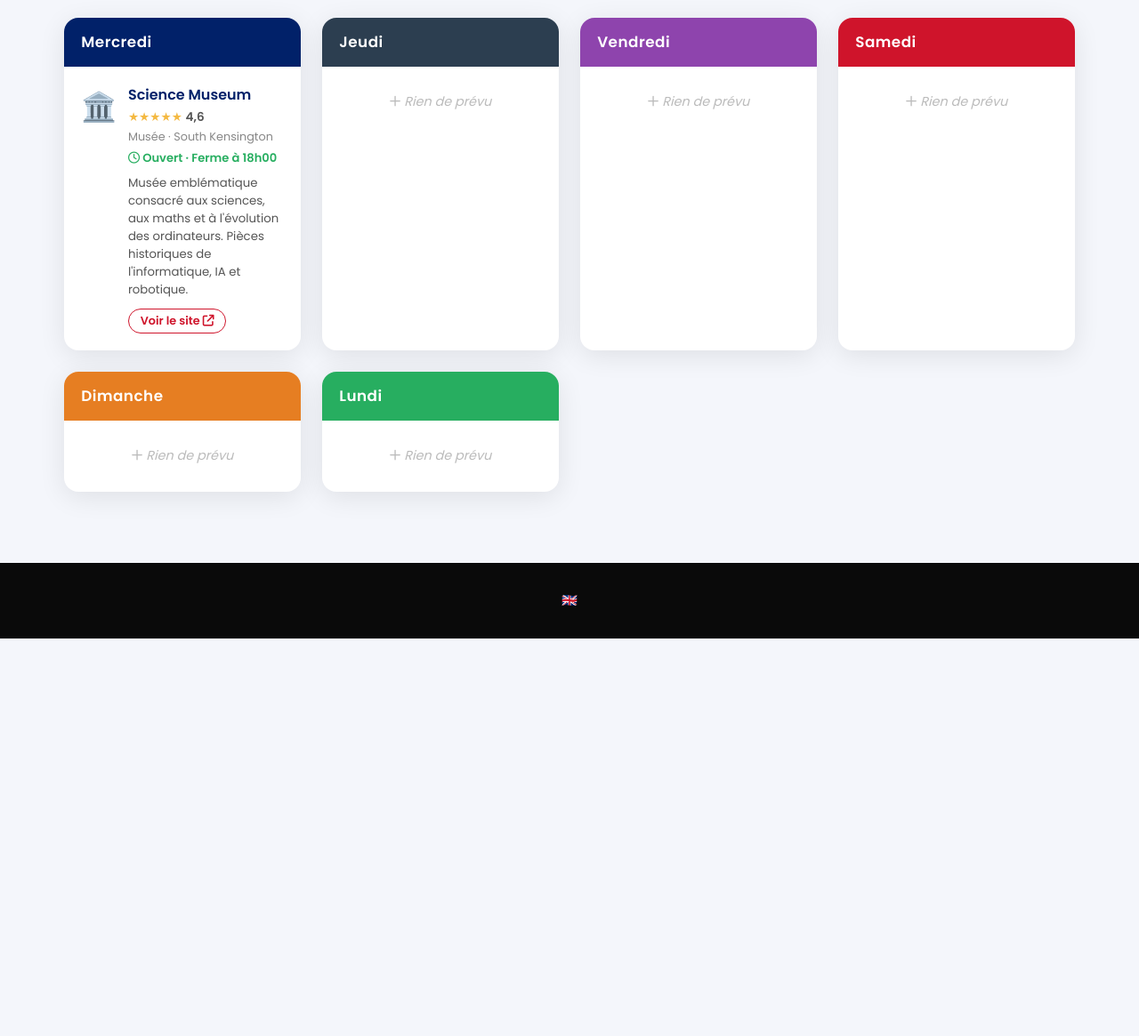
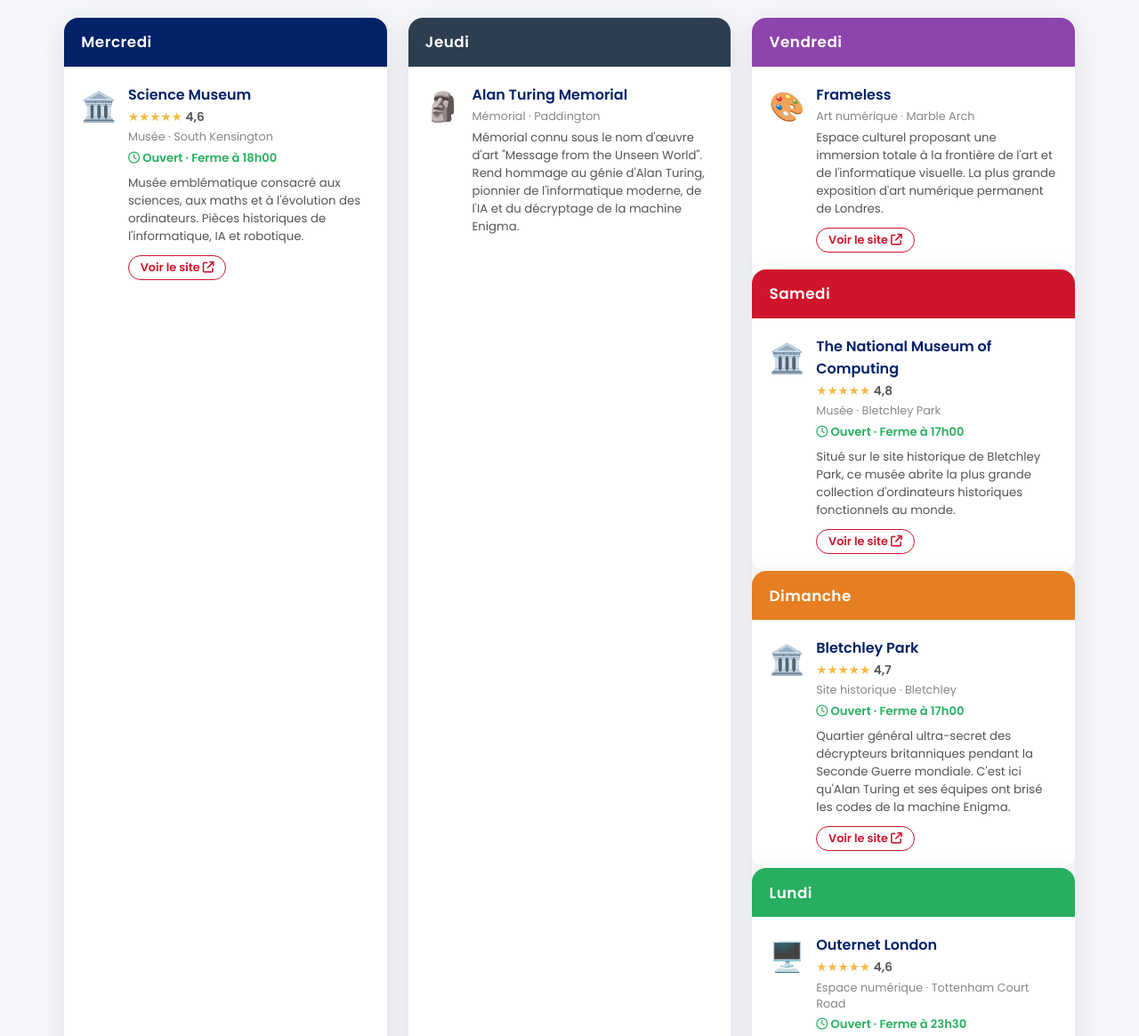
Before and after one commit to adamledams-prog/londres, a website: page index.html in a window 1280 px wide. Shown: the part 180-1345 px from the top of the page at 89% size. Before the commit the page ends 898 px from the top, so only its background shows below. Drawn offline with nearby package versions, Linux system fonts and the light colour scheme.

Commit message:
organisation

```diff
--- a/index.html
+++ b/index.html
@@ -44,8 +44,15 @@
           <div class="day-header day-thu">
             <span class="day-name">Jeudi</span>
           </div>
-          <div class="day-body empty">
-            <p><i class="fa-regular fa-plus"></i> Rien de prévu</p>
+          <div class="day-body">
+            <div class="activity-item">
+              <div class="activity-icon">🗿</div>
+              <div class="activity-info">
+                <h4>Alan Turing Memorial</h4>
+                <p class="activity-type">Mémorial · Paddington</p>
+                <p class="activity-desc">Mémorial connu sous le nom d'œuvre d'art "Message from the Unseen World". Rend hommage au génie d'Alan Turing, pionnier de l'informatique moderne, de l'IA et du décryptage de la machine Enigma.</p>
+              </div>
+            </div>
           </div>
         </div>
 
@@ -54,8 +61,15 @@
           <div class="day-header day-fri">
             <span class="day-name">Vendredi</span>
           </div>
-          <div class="day-body empty">
-            <p><i class="fa-regular fa-plus"></i> Rien de prévu</p>
+          <div class="day-body">
+            <div class="activity-item">
+              <div class="activity-icon">🎨</div>
+              <div class="activity-info">
+                <h4>Frameless</h4>
+                <p class="activity-type">Art numérique · Marble Arch</p>
+                <p class="activity-desc">Espace culturel proposant une immersion totale à la frontière de l'art et de l'informatique visuelle. La plus grande exposition d'art numérique permanent de Londres.</p>
+                <a href="https://frameless.com" target="_blank" class="activity-link">Voir le site <i class="fa-solid fa-arrow-up-right-from-square"></i></a>
+            </div>
           </div>
         </div>
 
@@ -64,8 +78,18 @@
           <div class="day-header day-sat">
             <span class="day-name">Samedi</span>
           </div>
-          <div class="day-body empty">
-            <p><i class="fa-regular fa-plus"></i> Rien de prévu</p>
+          <div class="day-body">
+            <div class="activity-item">
+              <div class="activity-icon">🏛️</div>
+              <div class="activity-info">
+                <h4>The National Museum of Computing</h4>
+                <div class="activity-stars">★★★★★ <span>4,8</span></div>
+                <p class="activity-type">Musée · Bletchley Park</p>
+                <p class="activity-hours"><i class="fa-regular fa-clock"></i> Ouvert · Ferme à 17h00</p>
+                <p class="activity-desc">Situé sur le site historique de Bletchley Park, ce musée abrite la plus grande collection d'ordinateurs historiques fonctionnels au monde.</p>
+                <a href="https://www.tnmoc.org" target="_blank" class="activity-link">Voir le site <i class="fa-solid fa-arrow-up-right-from-square"></i></a>
+              </div>
+            </div>
           </div>
         </div>
 
@@ -74,8 +98,18 @@
           <div class="day-header day-sun">
             <span class="day-name">Dimanche</span>
           </div>
-          <div class="day-body empty">
-            <p><i class="fa-regular fa-plus"></i> Rien de prévu</p>
+          <div class="day-body">
+            <div class="activity-item">
+              <div class="activity-icon">🏛️</div>
+              <div class="activity-info">
+                <h4>Bletchley Park</h4>
+                <div class="activity-stars">★★★★★ <span>4,7</span></div>
+                <p class="activity-type">Site historique · Bletchley</p>
+                <p class="activity-hours"><i class="fa-regular fa-clock"></i> Ouvert · Ferme à 17h00</p>
+                <p class="activity-desc">Quartier général ultra-secret des décrypteurs britanniques pendant la Seconde Guerre mondiale. C'est ici qu'Alan Turing et ses équipes ont brisé les codes de la machine Enigma.</p>
+                <a href="https://bletchleypark.org.uk" target="_blank" class="activity-link">Voir le site <i class="fa-solid fa-arrow-up-right-from-square"></i></a>
+              </div>
+            </div>
           </div>
         </div>
 
@@ -84,8 +118,18 @@
           <div class="day-header day-mon">
             <span class="day-name">Lundi</span>
           </div>
-          <div class="day-body empty">
-            <p><i class="fa-regular fa-plus"></i> Rien de prévu</p>
+          <div class="day-body">
+            <div class="activity-item">
+              <div class="activity-icon">🖥️</div>
+              <div class="activity-info">
+                <h4>Outernet London</h4>
+                <div class="activity-stars">★★★★★ <span>4,6</span></div>
+                <p class="activity-type">Espace numérique · Tottenham Court Road</p>
+                <p class="activity-hours"><i class="fa-regular fa-clock"></i> Ouvert · Ferme à 23h30</p>
+                <p class="activity-desc">L'un des espaces numériques et technologiques les plus avancés au monde, juste à la sortie de Tottenham Court Road. Immense district de divertissement public avec des expériences visuelles géantes totalement gratuites.</p>
+                <a href="https://outernet.com" target="_blank" class="activity-link">Voir le site <i class="fa-solid fa-arrow-up-right-from-square"></i></a>
+              </div>
+            </div>
           </div>
         </div>
 
--- a/style.css
+++ b/style.css
@@ -35,7 +35,7 @@
 /* ===== PLANNING ===== */
 .planning-grid {
   display: grid;
-  grid-template-columns: repeat(auto-fit, minmax(240px, 1fr));
+  grid-template-columns: repeat(3, 1fr);
   gap: 1.5rem;
 }
 
@@ -163,9 +163,11 @@
 }
 
 /* ===== RESPONSIVE ===== */
+@media (max-width: 900px) {
+  .planning-grid { grid-template-columns: repeat(2, 1fr); }
+}
+
 @media (max-width: 600px) {
-  .hero-content h1 { font-size: 2rem; }
-  .navbar ul li a  { padding: 0.8rem 1rem; font-size: 0.85rem; }
-  .section         { padding: 3rem 1rem; }
-  .info-grid       { padding: 0 1rem 3rem; }
+  .section       { padding: 3rem 1rem; }
+  .planning-grid { grid-template-columns: 1fr; }
 }
```
